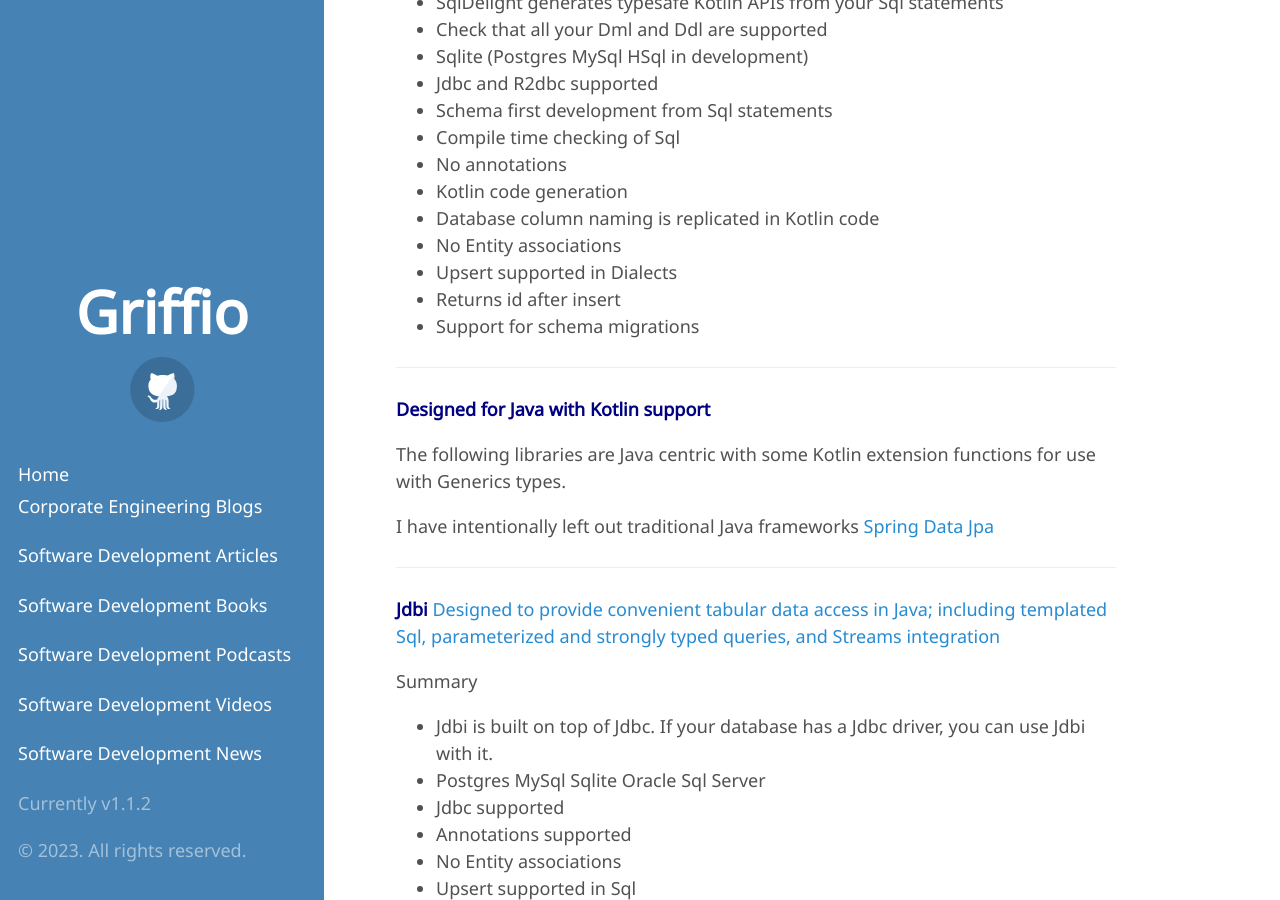
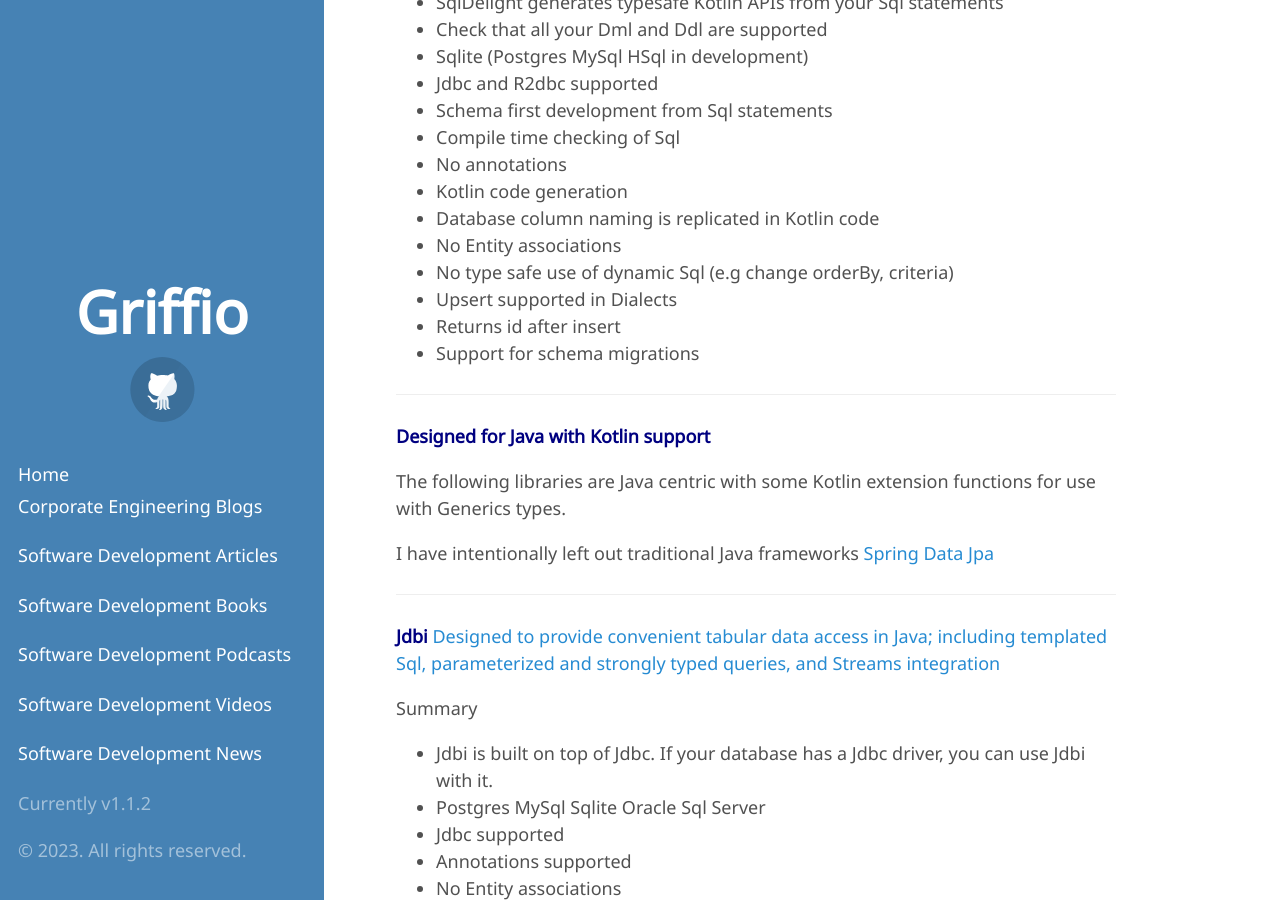
Before and after one commit to griffio/griffio.github.io, a Jekyll site: the page built from _posts/2023-04-20-More-Kotlin-Sql-Persistence-Comparision.md, in a window 1280 px wide and 900 px high, scrolled down 4689 px. Built offline with Jekyll 4.4.1, drawn with Linux system fonts in a browser that asks for light colours; some web fonts are replaced.

Commit message:
Update 2023-04-20-More-Kotlin-Sql-Persistence-Comparision.md

```diff
--- a/_posts/2023-04-20-More-Kotlin-Sql-Persistence-Comparision.md
+++ b/_posts/2023-04-20-More-Kotlin-Sql-Persistence-Comparision.md
@@ -163,6 +163,7 @@
 * Kotlin code generation
 * Database column naming is replicated in Kotlin code
 * No Entity associations
+* No type safe use of dynamic Sql (e.g change orderBy, criteria)
 * Upsert supported in Dialects
 * Returns id after insert
 * Support for schema migrations
```
